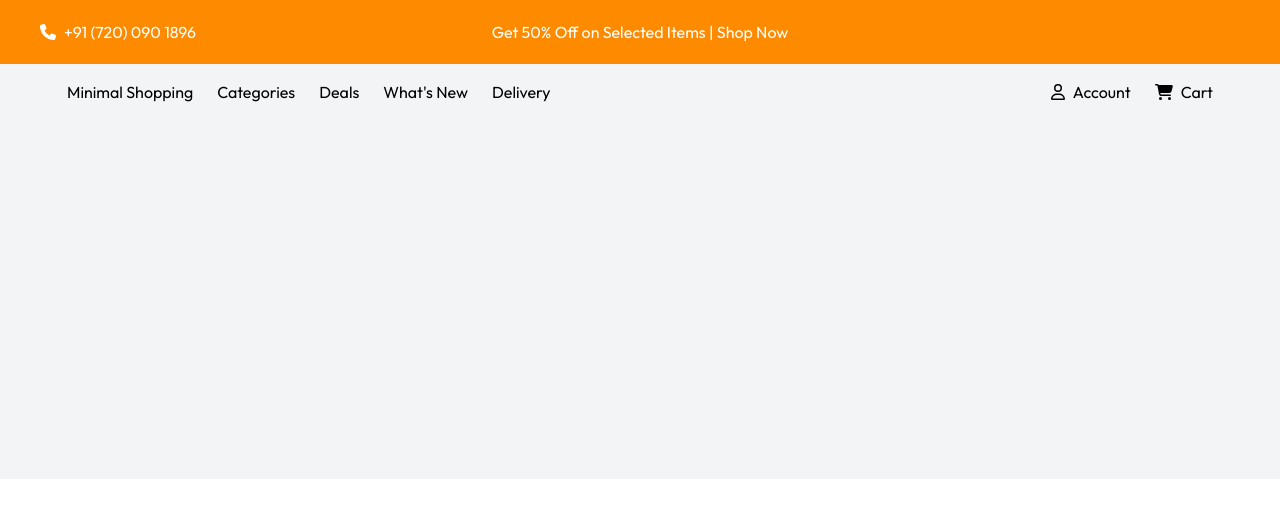
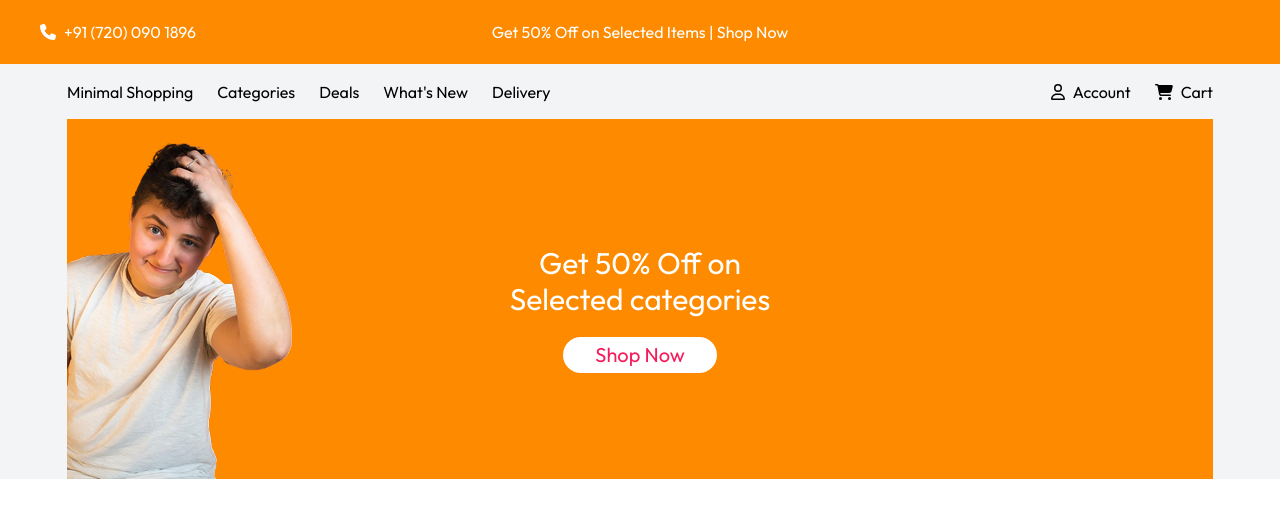
Before and after one commit to andromeda-glx/online-shop-project, a React (Vite) app: page / in a window 1280 px wide. Shown: the top 518 px of the page. Built offline with nearby package versions, Linux system fonts and the light colour scheme.

Commit message:
make featured contents

```diff
--- /dev/null
+++ b/src/components/Button.jsx
@@ -0,0 +1,8 @@
+/* eslint-disable react/prop-types */
+export default function Button({text}) {
+  return (
+    <button className="text-xl bg-white text-secondary-theme px-8 py-1 rounded-3xl cursor-pointer hover:scale-102 transition-transform">
+        {text}
+    </button>
+  )
+}
--- a/src/components/Main/Feature.jsx
+++ b/src/components/Main/Feature.jsx
@@ -1,7 +1,13 @@
+import Button from "../Button";
+
 /* eslint-disable react/prop-types */
-export default function Feature({imgURL}) {
-  return (
-    <div className={`w-[100%] h-[360px] bg-[url(${imgURL})] bg-contain bg-no-repeat`}>
-    </div>
-  )
+export default function Feature({ imgURL, text, buttonText = "" }) {
+    return (
+        <div style={{backgroundImage: `url(${imgURL})`}} className={`w-[100%] h-[360px] bg-no-repeat flex justify-center items-center`}>
+            <div className="text-center">
+                <h2 className="w-[280px] text-3xl text-white m-5">{text}</h2>
+                <Button text={buttonText} />
+            </div>
+        </div>
+    )
 }
--- a/src/components/Main/Main.jsx
+++ b/src/components/Main/Main.jsx
@@ -1,10 +1,10 @@
 import Feature from "./Feature";
-import img from "../../assets/images/offer-feature-banner.jpg"
+import img from "/src/assets/images/offer-feature-banner.jpg"
 
 export default function Main() {
     return (
         <main className="px-[67px] max-w-[1500px] w-[100%] mx-auto bg-gray-100">
-            <Feature imgURL={img} />
+            <Feature imgURL={img} text={"Get 50%  Off on Selected categories"} buttonText="Shop Now" />
         </main>
     )
 }
--- a/src/index.css
+++ b/src/index.css
@@ -4,6 +4,7 @@
 @theme{
     --font-outfit: "Outfit", arial;
     --color-main-theme: #FE8A00;
+    --color-secondary-theme: #F61B5A;
 }
 
 body {
```
